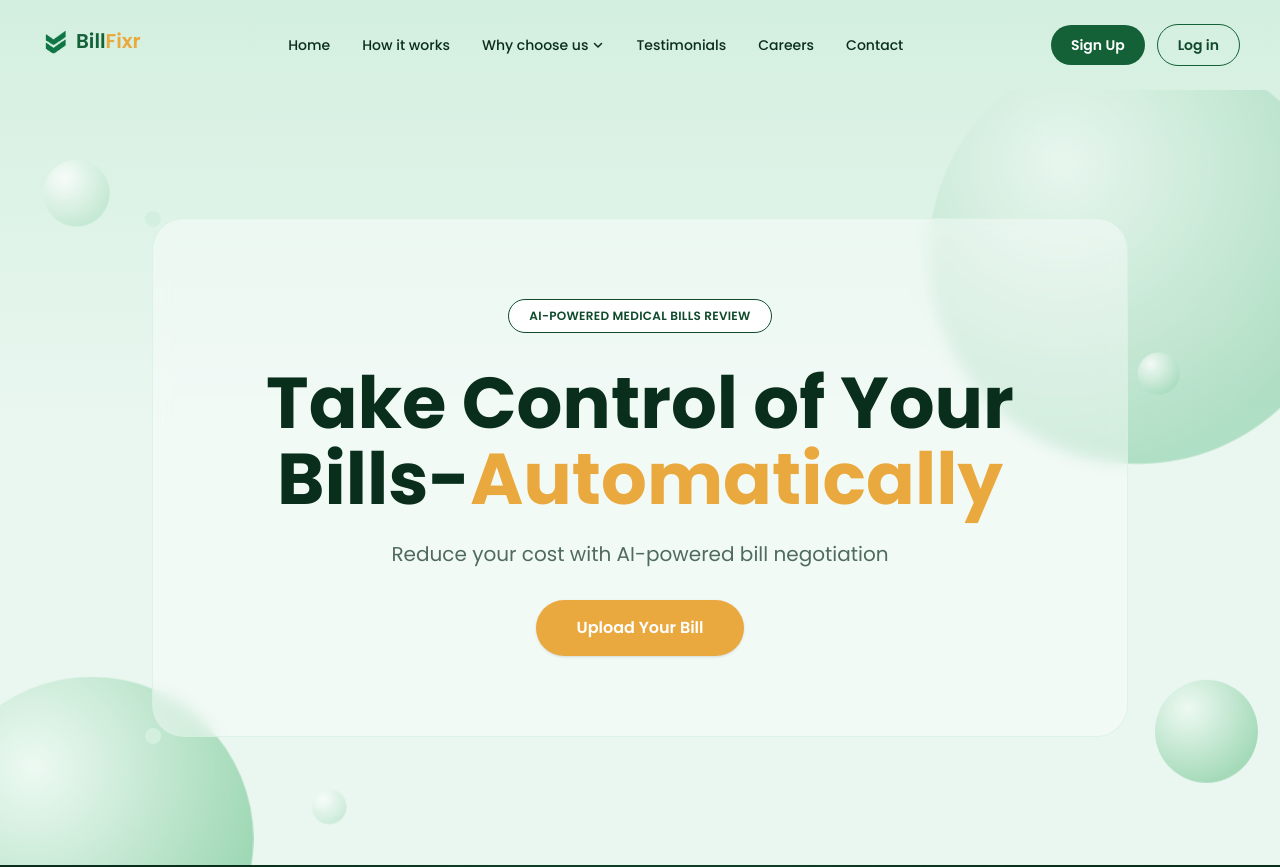
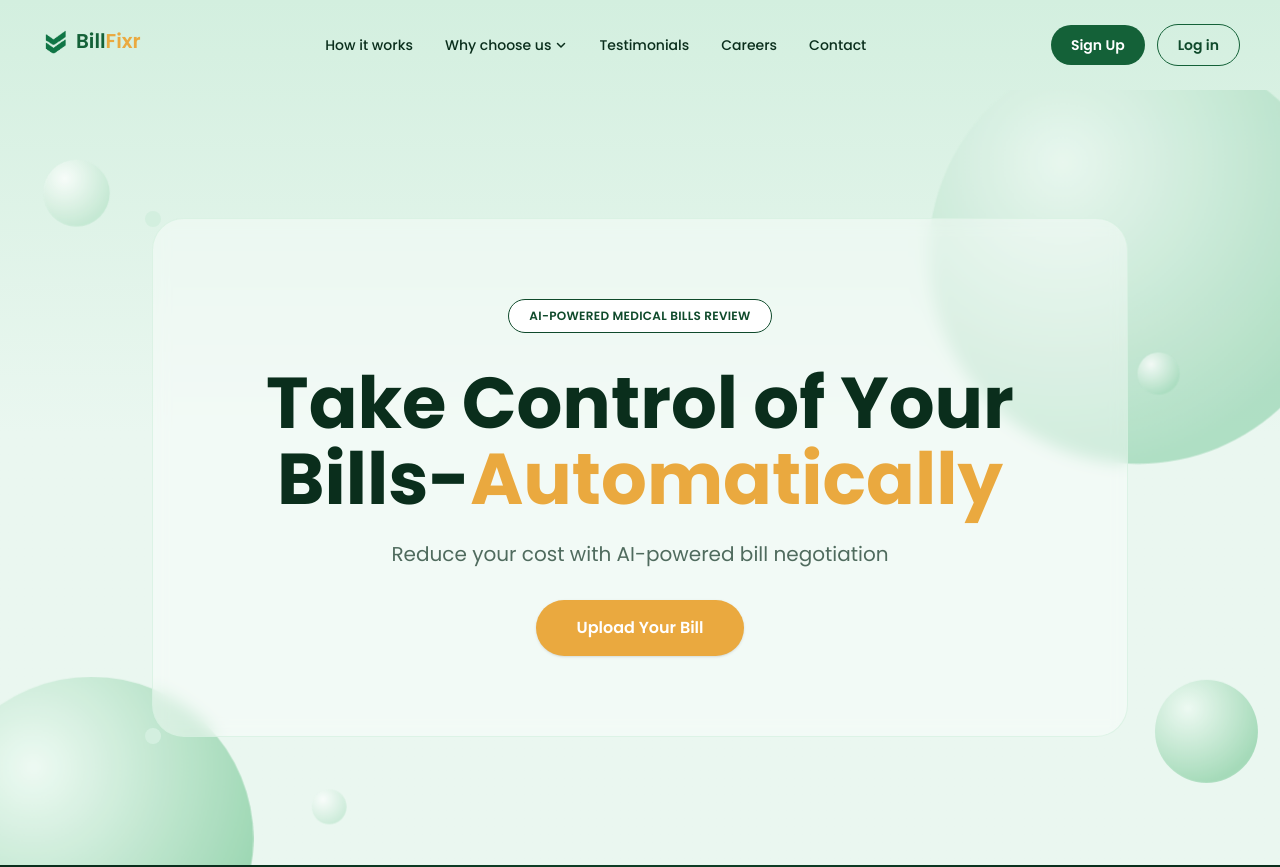
Before and after one commit to BillFixr-Solutions-L-L-C/BillFixr-Web-App, a Next.js app: page / in a window 1280 px wide. Shown: the top 867 px of the page. Built offline with nearby package versions, Linux system fonts and the light colour scheme.

Commit message:
Remove Home link from the navbar
Logo already links to / for home navigation.

```diff
--- a/src/components/landing/Navbar.tsx
+++ b/src/components/landing/Navbar.tsx
@@ -2,7 +2,6 @@ import Link from "next/link";
 import Logo from "@/components/Logo";
 
 const links = [
-  { label: "Home", href: "/" },
   { label: "How it works", href: "/#how-it-works" },
   { label: "Why choose us", href: "/#why-choose-us", hasChevron: true },
   { label: "Testimonials", href: "/#testimonials" },
```
